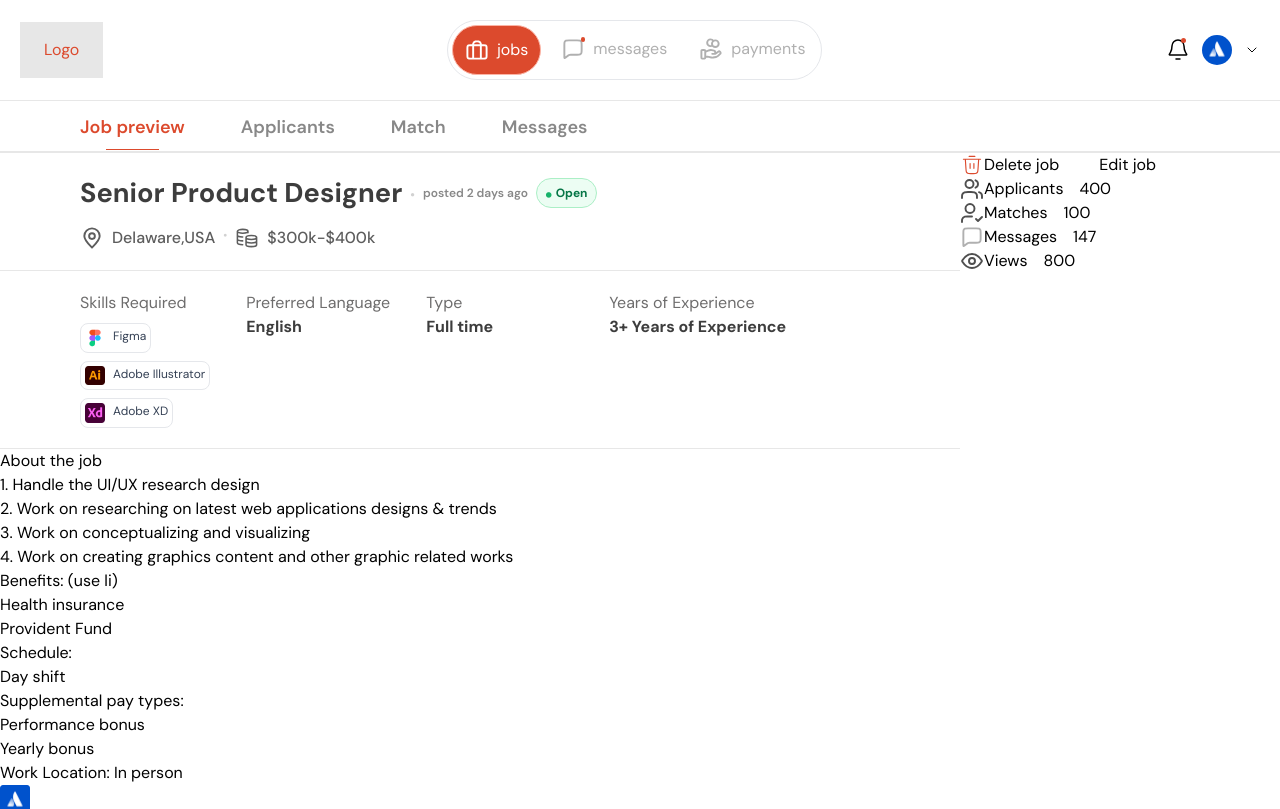
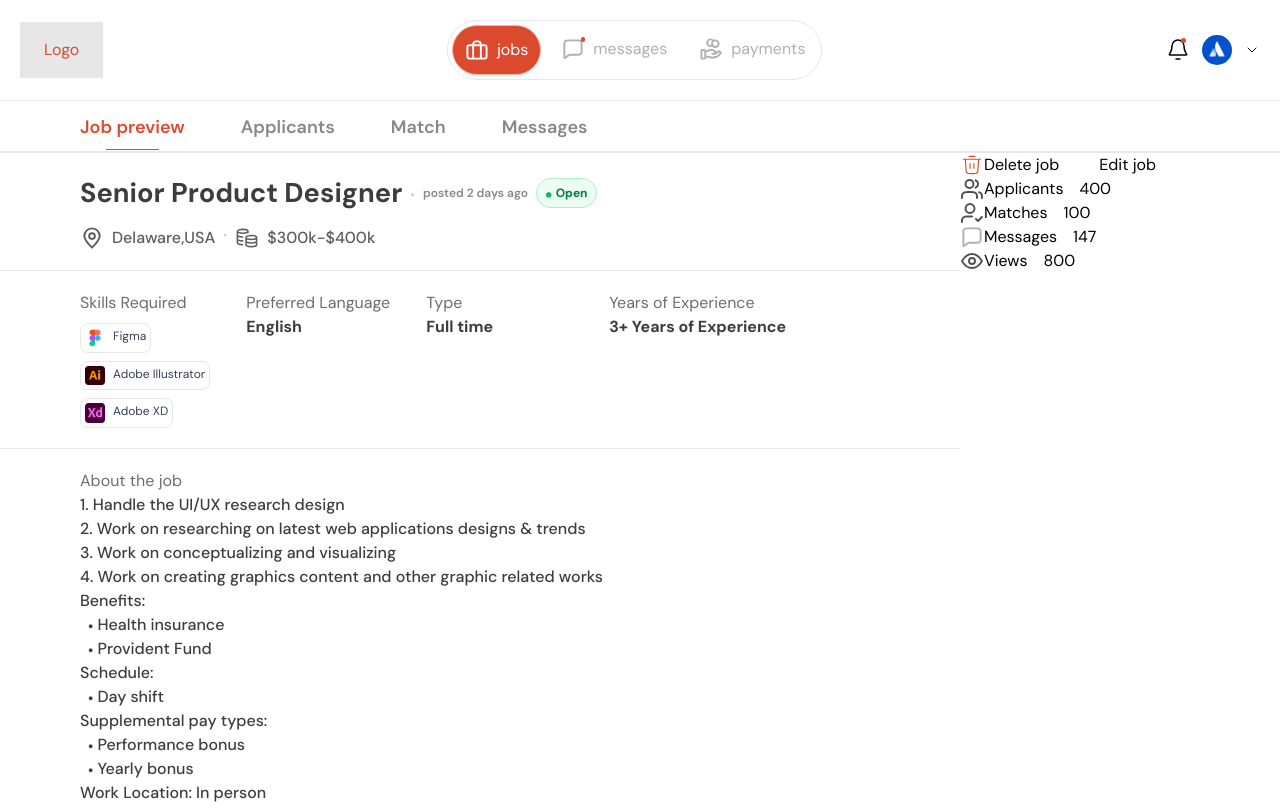
Before and after one commit to mvp5464/Techkareer-assignment, a Next.js app: page / in a window 1280 px wide. Shown: the top 809 px of the page. Built offline with nearby package versions, Linux system fonts and the light colour scheme.

Commit message:
jobAbout Section added

```diff
--- a/src/components/JobAbout.tsx
+++ b/src/components/JobAbout.tsx
@@ -1,8 +1,8 @@
 const JobAbout = () => {
   return (
-    <div>
-      <div>
-        <div>About the job</div>
+    <div className="border-b border-[#E7E7E7]">
+      <div className="ml-20 my-5 text-[#3D3D3D] font-[500] ">
+        <div className=" text-[#6E6D6D] font-normal">About the job</div>
         <div>1. Handle the UI/UX research design</div>
         <div>
           2. Work on researching on latest web applications designs & trends
@@ -12,18 +12,33 @@ const JobAbout = () => {
           4. Work on creating graphics content and other graphic related works
         </div>
         <div>
-          <div>Benefits: (use li)</div>
-          <div>Health insurance</div>
-          <div>Provident Fund</div>
+          <div>Benefits:</div>
+          <div className=" pl-2">
+            <span>&#x1F784;&nbsp;</span>
+            <span>Health insurance</span>
+          </div>
+          <div className=" pl-2">
+            <span>&#x1F784;&nbsp;</span>
+            <span>Provident Fund</span>
+          </div>
         </div>
         <div>
           <div>Schedule:</div>
-          <div>Day shift</div>
+          <div className=" pl-2">
+            <span>&#x1F784;&nbsp;</span>
+            <span>Day shift</span>
+          </div>
         </div>
         <div>
           <div>Supplemental pay types:</div>
-          <div>Performance bonus</div>
-          <div>Yearly bonus</div>
+          <div className=" pl-2">
+            <span>&#x1F784;&nbsp;</span>
+            <span>Performance bonus</span>
+          </div>
+          <div className=" pl-2">
+            <span>&#x1F784;&nbsp;</span>
+            <span>Yearly bonus</span>
+          </div>
         </div>
         <div>Work Location: In person</div>
       </div>
```
